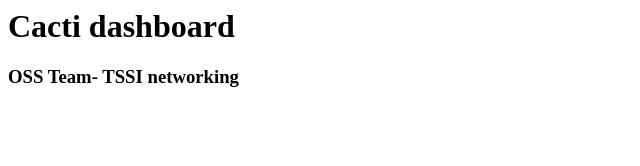
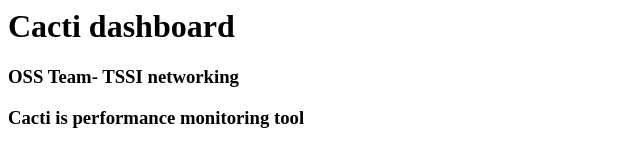
Before and after one commit to rgtechnosoft/gitDemoRepo, a plain HTML site: page index.html in a window 1280 px wide. Shown: the whole page, without its empty margins (0-640 px from the left). Drawn offline with Linux system fonts and the light colour scheme.

Commit message:
modified first file

```diff
--- a/index.html
+++ b/index.html
@@ -1,2 +1,3 @@
 <h1>Cacti dashboard</h1>
 <h3>OSS Team- TSSI networking<h3>
+<p>Cacti is performance monitoring tool</p>
```
